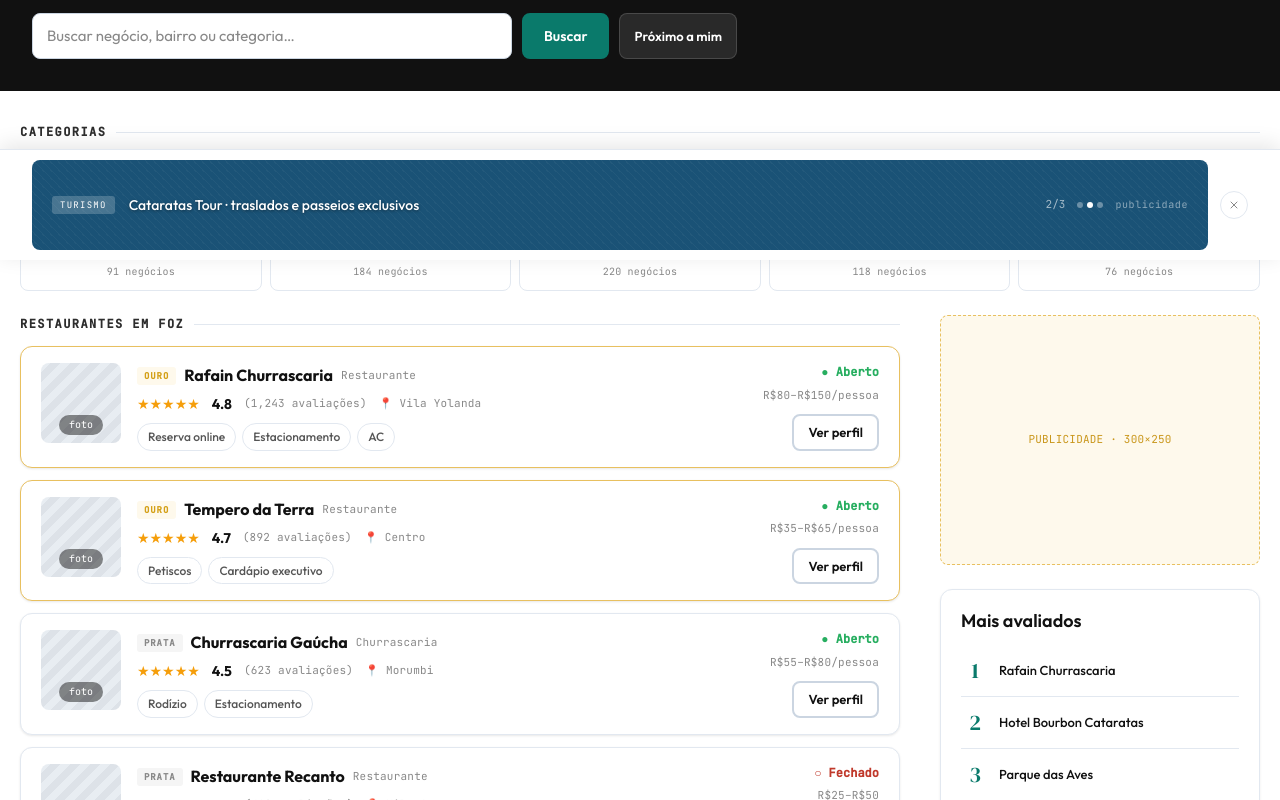
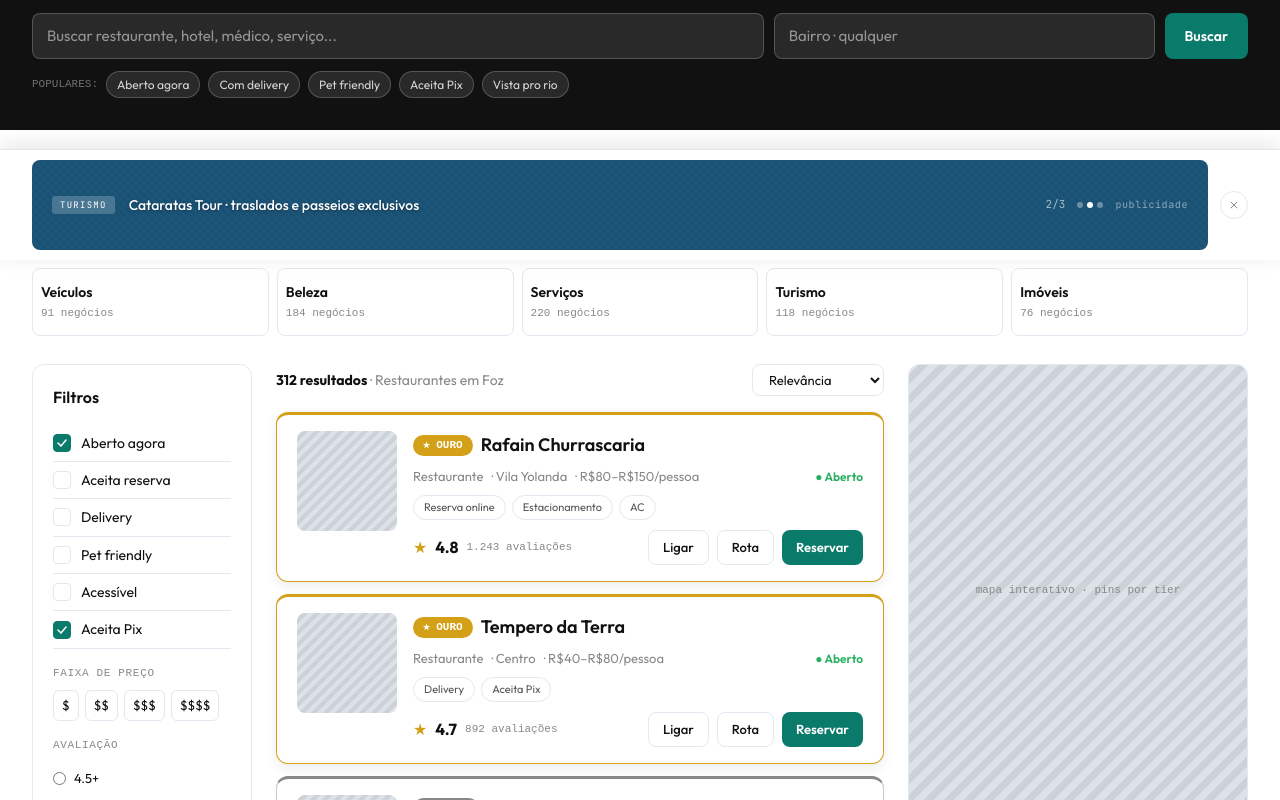
Before and after one commit to cristianodgt/foz-em-foco, a Next.js app: page /guia in a window 1280 px wide. Shown: the part 540-1340 px from the top of the page. Built offline with nearby package versions, Linux system fonts and the light colour scheme.

Commit message:
Guia: estrutura completa GUIA-COMPLETO (hero busca + 2 inputs + pills + grid categorias 5col + filtros 220px + resultados com botoes Ligar/Rota/Reservar + mapa 340px sticky)

```diff
--- a/src/app/(site)/guia/page.tsx
+++ b/src/app/(site)/guia/page.tsx
@@ -1,152 +1,197 @@
-"use client";
+'use client'
+import { useState } from 'react'
+import { RotatingAd } from '@/components/site/RotatingAd'
 
-import { useState } from "react";
-import Link from "next/link";
+const CATEGORIAS = [
+  { nome:'Restaurantes', count:312 },
+  { nome:'Hotéis',       count:87  },
+  { nome:'Saúde',        count:198 },
+  { nome:'Compras',      count:265 },
+  { nome:'Educação',     count:143 },
+  { nome:'Veículos',     count:91  },
+  { nome:'Beleza',       count:184 },
+  { nome:'Serviços',     count:220 },
+  { nome:'Turismo',      count:118 },
+  { nome:'Imóveis',      count:76  },
+]
 
-const CATS = [
-  ["Restaurantes",312],["Hotéis",87],["Saúde",198],["Compras",265],["Educação",143],
-  ["Veículos",91],["Beleza",184],["Serviços",220],["Turismo",118],["Imóveis",76],
-] as [string, number][];
+const TIER_COLOR: Record<string, string> = { OURO:'#d4a017', PRATA:'#888', '':'transparent' }
 
-const BUSINESSES = [
-  { tier:"OURO",  name:"Rafain Churrascaria",    cat:"Restaurante", rating:"4.8", reviews:1243, loc:"Vila Yolanda", feat:["Reserva online","Estacionamento","AC"], price:"R$80–R$150/pessoa", open:true },
-  { tier:"OURO",  name:"Tempero da Terra",        cat:"Restaurante", rating:"4.7", reviews:892,  loc:"Centro",       feat:["Petiscos","Cardápio executivo"],         price:"R$35–R$65/pessoa", open:true },
-  { tier:"PRATA", name:"Churrascaria Gaúcha",     cat:"Churrascaria",rating:"4.5", reviews:623,  loc:"Morumbi",      feat:["Rodízio","Estacionamento"],              price:"R$55–R$80/pessoa", open:true },
-  { tier:"PRATA", name:"Restaurante Recanto",     cat:"Restaurante", rating:"4.4", reviews:412,  loc:"Vila A",       feat:["Delivery"],                             price:"R$25–R$50",        open:false },
-  { tier:"",      name:"Bar do Tião",             cat:"Bar",         rating:"4.3", reviews:289,  loc:"Centro",       feat:["Chope artesanal"],                      price:"R$15–R$35",        open:true },
-  { tier:"",      name:"Lanchonete Boa Hora",     cat:"Lanchonete",  rating:"4.1", reviews:154,  loc:"Porto Meira",  feat:["Delivery"],                             price:"R$10–R$20",        open:true },
-];
+interface Business {
+  tier: string
+  name: string
+  category: string
+  rating: string
+  reviews: number
+  location: string
+  features: string[]
+  price: string
+  open: boolean
+}
 
-const TIER_COLOR: Record<string, string> = { OURO:"#d4a017", PRATA:"#888" };
+function BusinessCard({ business }: { business: Business }) {
+  const { tier, name, category, rating, reviews, location, features, price, open } = business
+  return (
+    <div style={{
+      background: 'white',
+      border: `1.5px solid ${tier==='OURO' ? '#d4a017' : tier==='PRATA' ? '#ccc' : '#e2e8f0'}`,
+      borderTop: tier ? `3px solid ${TIER_COLOR[tier]}` : undefined,
+      borderRadius: 12,
+      padding: '16px 20px',
+      marginBottom: 12,
+      boxShadow: tier==='OURO' ? '0 4px 12px rgba(0,0,0,0.08)' : '0 1px 3px rgba(0,0,0,0.06)',
+    }}>
+      <div style={{ display:'flex', gap:16, alignItems:'flex-start' }}>
+        <div style={{
+          width:100, flexShrink:0, borderRadius:8,
+          aspectRatio:'1/1',
+          background:'#dde2e8',
+          backgroundImage:'linear-gradient(135deg,#dde2e8 25%,#cdd2d8 25%,#cdd2d8 50%,#dde2e8 50%,#dde2e8 75%,#cdd2d8 75%)',
+          backgroundSize:'12px 12px',
+        }}/>
+        <div style={{ flex:1 }}>
+          <div style={{ display:'flex', alignItems:'center', gap:8, marginBottom:6 }}>
+            {tier==='OURO' && <span style={{ background:'#d4a017', color:'white', padding:'2px 10px', borderRadius:999, fontSize:11, fontWeight:700, fontFamily:'monospace' }}>★ OURO</span>}
+            {tier==='PRATA' && <span style={{ background:'#888', color:'white', padding:'2px 10px', borderRadius:999, fontSize:11, fontWeight:700, fontFamily:'monospace' }}>★ PRATA</span>}
+            <span style={{ fontSize:18, fontWeight:600 }}>{name}</span>
+          </div>
+          <div style={{ display:'flex', gap:8, alignItems:'center', marginBottom:8, flexWrap:'wrap' }}>
+            <span style={{ fontSize:13, color:'#888' }}>{category}</span>
+            <span style={{ fontSize:13, color:'#888' }}>· {location}</span>
+            <span style={{ fontSize:13, color:'#888' }}>· {price}</span>
+            <span style={{ marginLeft:'auto', fontSize:12, fontWeight:600, color: open ? '#27ae60' : '#c0392b' }}>
+              {open ? '● Aberto' : '○ Fechado'}
+            </span>
+          </div>
+          <div style={{ display:'flex', gap:6, flexWrap:'wrap', marginBottom:10 }}>
+            {features.map(f => (
+              <span key={f} style={{ fontSize:11, padding:'3px 10px', border:'1px solid #e2e8f0', borderRadius:999, background:'white', color:'#555' }}>{f}</span>
+            ))}
+          </div>
+          <div style={{ display:'flex', alignItems:'center', gap:8 }}>
+            <span style={{ color:'#d4a017', fontSize:16 }}>★</span>
+            <strong style={{ fontSize:16 }}>{rating}</strong>
+            <span style={{ fontFamily:'monospace', fontSize:11, color:'#888' }}>{reviews.toLocaleString('pt-BR')} avaliações</span>
+            <div style={{ marginLeft:'auto', display:'flex', gap:8 }}>
+              <button style={{ padding:'6px 14px', border:'1.5px solid #e2e8f0', borderRadius:8, background:'white', fontSize:13, cursor:'pointer', fontWeight:500 }}>Ligar</button>
+              <button style={{ padding:'6px 14px', border:'1.5px solid #e2e8f0', borderRadius:8, background:'white', fontSize:13, cursor:'pointer', fontWeight:500 }}>Rota</button>
+              {tier==='OURO' && (
+                <button style={{ padding:'6px 14px', border:'none', borderRadius:8, background:'#0a7a6b', color:'white', fontSize:13, cursor:'pointer', fontWeight:600 }}>Reservar</button>
+              )}
+            </div>
+          </div>
+        </div>
+      </div>
+    </div>
+  )
+}
 
 export default function GuiaPage() {
-  const [activeCategory, setActiveCategory] = useState("Restaurantes");
-  const [search, setSearch] = useState("");
+  const [activeCategory, setActiveCategory] = useState('Restaurantes')
+
+  const businesses: Business[] = [
+    { tier:'OURO',  name:'Rafain Churrascaria', category:'Restaurante', rating:'4.8', reviews:1243, location:'Vila Yolanda', features:['Reserva online','Estacionamento','AC'], price:'R$80–R$150/pessoa', open:true },
+    { tier:'OURO',  name:'Tempero da Terra',    category:'Restaurante', rating:'4.7', reviews:892,  location:'Centro',       features:['Delivery','Aceita Pix'],               price:'R$40–R$80/pessoa',  open:true },
+    { tier:'PRATA', name:'Trapiche',            category:'Bar e Rest.', rating:'4.6', reviews:634,  location:'Gramadão',     features:['Música ao vivo'],                     price:'R$30–R$60/pessoa',  open:true },
+    { tier:'',      name:'Pizza dos Amigos',    category:'Pizzaria',   rating:'4.4', reviews:412,  location:'Vila A',       features:['Delivery'],                           price:'R$25–R$50',         open:false },
+    { tier:'',      name:'Bar do Tião',         category:'Bar',        rating:'4.3', reviews:289,  location:'Centro',       features:['Chope artesanal'],                    price:'R$15–R$35',         open:true },
+  ]
 
   return (
-    <>
-      {/* Hero */}
-      <div style={{ background: "var(--ink)", padding: "32px 0" }}>
-        <div className="container">
-          <h1 style={{ fontFamily: "var(--font-serif)", fontSize: "clamp(28px,4vw,44px)", color: "white", marginBottom: 6 }}>Guia de Foz &amp; Região</h1>
-          <div className="t-mono" style={{ color: "rgba(255,255,255,.5)", marginBottom: 20, fontSize: 12 }}>1.847 negócios · 12 mil avaliações verificadas · atualizado diariamente</div>
-          <div style={{ display: "flex", gap: 10, flexWrap: "wrap" }}>
-            <input
-              className="input"
-              placeholder="Buscar negócio, bairro ou categoria…"
-              value={search}
-              onChange={e => setSearch(e.target.value)}
-              style={{ flex: 1, minWidth: 280, maxWidth: 480 }}
-            />
-            <button className="btn btn-primary">Buscar</button>
-            <button className="btn btn-sm" style={{ background: "rgba(255,255,255,.1)", color: "white", border: "1px solid rgba(255,255,255,.15)" }}>Próximo a mim</button>
+    <div>
+      <div style={{ background:'#111', padding:'32px 0' }}>
+        <div style={{ maxWidth:1280, margin:'0 auto', padding:'0 32px' }}>
+          <h1 style={{ fontFamily:'DM Serif Display, Georgia, serif', fontSize:'clamp(28px,4vw,44px)', color:'white', marginBottom:6 }}>Guia de Foz & Região</h1>
+          <div style={{ fontFamily:'monospace', color:'rgba(255,255,255,0.5)', marginBottom:20, fontSize:12 }}>1.847 negócios · 12 mil avaliações verificadas · atualizado diariamente</div>
+          <div style={{ display:'flex', gap:10, flexWrap:'wrap' }}>
+            <input placeholder="Buscar restaurante, hotel, médico, serviço..." style={{ flex:2, minWidth:200, padding:'10px 14px', border:'1.5px solid rgba(255,255,255,0.2)', borderRadius:8, background:'rgba(255,255,255,0.1)', color:'white', fontSize:15, outline:'none' }}/>
+            <input placeholder="Bairro · qualquer" style={{ flex:1, minWidth:140, padding:'10px 14px', border:'1.5px solid rgba(255,255,255,0.2)', borderRadius:8, background:'rgba(255,255,255,0.1)', color:'white', fontSize:15, outline:'none' }}/>
+            <button style={{ padding:'10px 20px', background:'#0a7a6b', color:'white', border:'none', borderRadius:8, fontWeight:600, fontSize:14, cursor:'pointer' }}>Buscar</button>
+          </div>
+          <div style={{ display:'flex', gap:8, marginTop:12, flexWrap:'wrap', alignItems:'center' }}>
+            <span style={{ fontFamily:'monospace', fontSize:11, color:'rgba(255,255,255,0.4)' }}>POPULARES:</span>
+            {['Aberto agora','Com delivery','Pet friendly','Aceita Pix','Vista pro rio'].map(t => (
+              <button key={t} style={{ padding:'3px 10px', border:'1px solid rgba(255,255,255,0.2)', borderRadius:999, background:'rgba(255,255,255,0.1)', color:'rgba(255,255,255,0.8)', fontSize:12, cursor:'pointer' }}>{t}</button>
+            ))}
           </div>
         </div>
       </div>
 
-      <div className="container" style={{ padding: "32px 20px" }}>
-        {/* Category grid */}
-        <div className="sec-label bold mb-m">Categorias</div>
-        <div style={{ display: "grid", gridTemplateColumns: "repeat(5,1fr)", gap: 8, marginBottom: 24 }}>
-          {CATS.map(([n, c]) => (
-            <button
-              key={n}
-              onClick={() => setActiveCategory(n)}
-              style={{
-                padding: "10px 8px", borderRadius: "var(--r-m)", border: "1.5px solid",
-                borderColor: activeCategory === n ? "var(--teal)" : "var(--border)",
-                background: activeCategory === n ? "var(--teal-pale)" : "white",
-                cursor: "pointer", textAlign: "center",
-              }}
-            >
-              <div style={{ fontWeight: 600, fontSize: 14, color: activeCategory === n ? "var(--teal)" : "var(--ink)" }}>{n}</div>
-              <div className="t-mono color-muted" style={{ fontSize: 10, marginTop: 2 }}>{c} negócios</div>
+      <div style={{ maxWidth:1280, margin:'0 auto', padding:'32px' }}>
+
+        <div style={{ fontFamily:'monospace', fontSize:11, fontWeight:600, letterSpacing:'0.12em', textTransform:'uppercase', color:'#888', marginBottom:12 }}>Categorias</div>
+        <div style={{ display:'grid', gridTemplateColumns:'repeat(5,1fr)', gap:8, marginBottom:28 }}>
+          {CATEGORIAS.map(({ nome, count }) => (
+            <button key={nome} onClick={() => setActiveCategory(nome)} style={{
+              padding:'12px 8px', border:`1px solid ${activeCategory===nome ? '#0a7a6b' : '#e2e8f0'}`,
+              borderRadius:8, cursor:'pointer', textAlign:'left',
+              background: activeCategory===nome ? '#f2faf9' : 'white',
+              transition:'all 0.15s',
+            }}>
+              <div style={{ fontWeight:600, fontSize:14, color: activeCategory===nome ? '#0a7a6b' : '#111', marginBottom:2 }}>{nome}</div>
+              <div style={{ fontFamily:'monospace', fontSize:11, color:'#888' }}>{count} negócios</div>
             </button>
           ))}
         </div>
 
-        <div className="grid-main-side">
-          {/* Business list */}
-          <div>
-            <div className="sec-label bold" style={{ marginBottom: 12 }}>{activeCategory} em Foz</div>
-            <div style={{ display: "flex", flexDirection: "column", gap: 12 }}>
-              {BUSINESSES.map((b) => (
-                <div key={b.name} style={{
-                  background: "white", border: "1.5px solid",
-                  borderColor: b.tier === "OURO" ? "#e8c060" : "var(--border)",
-                  borderRadius: "var(--r-l)", padding: "16px 20px",
-                  display: "flex", gap: 16, alignItems: "flex-start",
-                  boxShadow: "var(--shadow-s)",
-                }}>
-                  {/* Thumbnail placeholder */}
-                  <div className="imgph" data-label="foto" style={{ width: 80, height: 80, flexShrink: 0, borderRadius: "var(--r-m)" }} />
+        <div style={{ display:'grid', gridTemplateColumns:'220px 1fr 340px', gap:24 }}>
 
-                  <div style={{ flex: 1 }}>
-                    <div className="row" style={{ gap: 8, marginBottom: 4 }}>
-                      {b.tier && (
-                        <span className="t-mono" style={{ fontSize: 9, fontWeight: 700, letterSpacing: "0.1em", color: TIER_COLOR[b.tier], background: b.tier === "OURO" ? "#fef9ec" : "#f5f5f5", padding: "2px 7px", borderRadius: 3 }}>
-                          {b.tier}
-                        </span>
-                      )}
-                      <span style={{ fontWeight: 700, fontSize: 16 }}>{b.name}</span>
-                      <span className="t-mono color-muted" style={{ fontSize: 11 }}>{b.cat}</span>
-                    </div>
-                    <div className="row" style={{ gap: 12, marginBottom: 8 }}>
-                      <span style={{ color: "#f59e0b", fontSize: 14 }}>{"★".repeat(Math.round(parseFloat(b.rating)))}{"☆".repeat(5 - Math.round(parseFloat(b.rating)))}</span>
-                      <span style={{ fontWeight: 700, fontSize: 14 }}>{b.rating}</span>
-                      <span className="t-mono color-muted" style={{ fontSize: 11 }}>({b.reviews.toLocaleString()} avaliações)</span>
-                      <span className="t-mono color-muted" style={{ fontSize: 11 }}>📍 {b.loc}</span>
-                    </div>
-                    <div className="row" style={{ gap: 6, flexWrap: "wrap" }}>
-                      {b.feat.map(f => <span key={f} className="pill">{f}</span>)}
-                    </div>
-                  </div>
-
-                  <div style={{ textAlign: "right", flexShrink: 0 }}>
-                    <div style={{ fontSize: 12, color: b.open ? "var(--success)" : "var(--danger)", fontWeight: 600, marginBottom: 4, fontFamily: "var(--font-mono)" }}>
-                      {b.open ? "● Aberto" : "○ Fechado"}
-                    </div>
-                    <div className="t-mono color-muted" style={{ fontSize: 11, marginBottom: 10 }}>{b.price}</div>
-                    <button className="btn btn-outline btn-sm">Ver perfil</button>
-                  </div>
+          <div style={{ background:'white', border:'1px solid #e2e8f0', borderRadius:12, padding:20, alignSelf:'start' }}>
+            <div style={{ fontWeight:600, fontSize:16, marginBottom:14 }}>Filtros</div>
+            {([['Aberto agora',true],['Aceita reserva',false],['Delivery',false],['Pet friendly',false],['Acessível',false],['Aceita Pix',true]] as [string, boolean][]).map(([label, checked]) => (
+              <label key={label} style={{ display:'flex', gap:10, alignItems:'center', padding:'7px 0', borderBottom:'1px solid #e2e8f0', cursor:'pointer', fontSize:14 }}>
+                <div style={{ width:18, height:18, borderRadius:4, border:`1.5px solid ${checked ? '#0a7a6b' : '#e2e8f0'}`, background: checked ? '#0a7a6b' : 'white', display:'flex', alignItems:'center', justifyContent:'center', flexShrink:0 }}>
+                  {checked && <svg width="10" height="8" viewBox="0 0 10 8" fill="none"><path d="M1 4l3 3 5-6" stroke="white" strokeWidth="1.5" strokeLinecap="round"/></svg>}
                 </div>
+                {label}
+              </label>
+            ))}
+            <div style={{ fontFamily:'monospace', fontSize:11, color:'#888', marginTop:16, marginBottom:8, textTransform:'uppercase', letterSpacing:'0.06em' }}>Faixa de Preço</div>
+            <div style={{ display:'flex', gap:6 }}>
+              {['$','$$','$$$','$$$$'].map(p => (
+                <button key={p} style={{ padding:'4px 8px', border:'1.5px solid #e2e8f0', borderRadius:6, background:'white', fontSize:13, cursor:'pointer' }}>{p}</button>
               ))}
             </div>
+            <div style={{ fontFamily:'monospace', fontSize:11, color:'#888', marginTop:16, marginBottom:8, textTransform:'uppercase', letterSpacing:'0.06em' }}>Avaliação</div>
+            {['4.5+','4+','Todos'].map(r => (
+              <label key={r} style={{ display:'flex', gap:8, padding:'5px 0', fontSize:13, cursor:'pointer', alignItems:'center' }}>
+                <input type="radio" name="rating" style={{ accentColor:'#0a7a6b' }}/> {r}
+              </label>
+            ))}
+          </div>
 
-            <div style={{ background: "var(--ad-bg)", border: "1px dashed var(--ad-border)", borderRadius: "var(--r-m)", height: 200, display: "flex", alignItems: "center", justifyContent: "center", marginTop: 24 }}>
-              <span className="t-mono" style={{ color: "var(--ad)", fontSize: 11 }}>PUBLICIDADE · 970×250</span>
+          <div>
+            <div style={{ display:'flex', justifyContent:'space-between', alignItems:'center', marginBottom:16 }}>
+              <div style={{ fontSize:14, color:'#888' }}><strong style={{ color:'#111' }}>312 resultados</strong> · {activeCategory} em Foz</div>
+              <select style={{ padding:'6px 12px', border:'1.5px solid #e2e8f0', borderRadius:8, fontSize:13, background:'white' }}>
+                <option>Relevância</option><option>Avaliação</option><option>Mais avaliados</option>
+              </select>
+            </div>
+            {businesses.map(b => <BusinessCard key={b.name} business={b} />)}
+            <RotatingAd slotId="leaderboard" height={100} />
+          </div>
+
+          <div style={{ alignSelf:'start', position:'sticky', top:80 }}>
+            <div style={{
+              borderRadius:12, border:'1px solid #e2e8f0', overflow:'hidden',
+              aspectRatio:'3/4', background:'#dde2e8',
+              backgroundImage:'linear-gradient(135deg,#dde2e8 25%,#cdd2d8 25%,#cdd2d8 50%,#dde2e8 50%,#dde2e8 75%,#cdd2d8 75%)',
+              backgroundSize:'20px 20px', minHeight:360, display:'flex', alignItems:'center', justifyContent:'center',
+              color:'#888', fontFamily:'monospace', fontSize:11,
+            }}>mapa interativo · pins por tier</div>
+            <div style={{ background:'white', border:'1px solid #e2e8f0', borderRadius:12, padding:16, marginTop:16 }}>
+              <div style={{ fontFamily:'monospace', fontSize:10, color:'#888', marginBottom:8, textTransform:'uppercase', letterSpacing:'0.08em' }}>Anuncie no Guia</div>
+              <div style={{ fontFamily:'DM Serif Display, serif', fontSize:18, marginBottom:6 }}>Destaque seu negócio</div>
+              <div style={{ fontSize:13, color:'#888', marginBottom:12 }}>Plano Ouro a partir de R$ 299/mês · média de 340 visualizações/mês</div>
+              <a href="/anuncie" style={{ display:'block', width:'100%', padding:'10px', background:'#0a7a6b', color:'white', border:'none', borderRadius:8, fontWeight:600, fontSize:14, cursor:'pointer', textAlign:'center', textDecoration:'none', boxSizing:'border-box' }}>Ver planos →</a>
+            </div>
+            <div style={{ marginTop:16 }}>
+              <RotatingAd slotId="leaderboard" height={250} />
             </div>
           </div>
 
-          {/* Sidebar */}
-          <aside className="sidebar-sticky">
-            <div style={{ background: "var(--ad-bg)", border: "1px dashed var(--ad-border)", borderRadius: "var(--r-m)", height: 250, display: "flex", alignItems: "center", justifyContent: "center" }}>
-              <span className="t-mono" style={{ color: "var(--ad)", fontSize: 11 }}>PUBLICIDADE · 300×250</span>
-            </div>
-
-            <div style={{ background: "white", border: "1px solid var(--border)", borderRadius: "var(--r-l)", padding: 20, boxShadow: "var(--shadow-s)" }}>
-              <div className="t-h4" style={{ marginBottom: 12 }}>Mais avaliados</div>
-              {["Rafain Churrascaria","Hotel Bourbon Cataratas","Parque das Aves","Belmond Das Cataratas","Sky Grill"].map((n, i) => (
-                <div key={n} style={{ display: "flex", gap: 10, alignItems: "center", padding: "8px 0", borderBottom: i < 4 ? "1px solid var(--border)" : "none" }}>
-                  <span style={{ fontFamily: "var(--font-serif)", fontSize: 22, color: "var(--teal)", width: 28, textAlign: "center" }}>{i + 1}</span>
-                  <span style={{ fontSize: 13, fontWeight: 500 }}>{n}</span>
-                </div>
-              ))}
-            </div>
-
-            <div style={{ background: "var(--teal)", color: "white", borderRadius: "var(--r-l)", padding: 20 }}>
-              <div className="t-mono" style={{ fontSize: 10, opacity: .6, marginBottom: 8, letterSpacing: "0.1em" }}>ANUNCIE NO GUIA</div>
-              <div style={{ fontFamily: "var(--font-serif)", fontSize: 20, marginBottom: 6 }}>Destaque seu negócio</div>
-              <div style={{ fontSize: 13, opacity: .85, marginBottom: 14 }}>A partir de R$ 149/mês · média de 1.2k visitas</div>
-              <Link href="/anuncie">
-                <button style={{ background: "white", color: "var(--teal)", border: "none", borderRadius: "var(--r-m)", padding: "10px 20px", fontWeight: 700, fontSize: 13, width: "100%", cursor: "pointer" }}>
-                  Cadastrar meu negócio →
-                </button>
-              </Link>
-            </div>
-          </aside>
         </div>
       </div>
-    </>
-  );
+    </div>
+  )
 }
```
